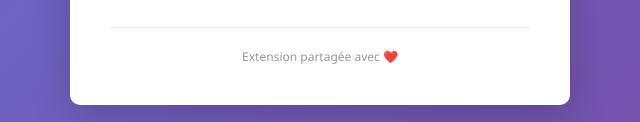
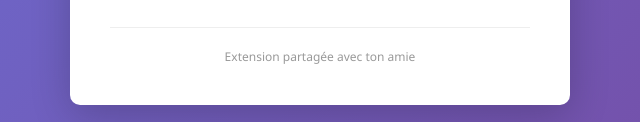
Before and after one commit to jariobensalah706-oss/roblox-skin-share, a browser extension: page index.html in a window 1280 px wide. Shown: the part 873-995 px from the top of the page, 320-960 px from the left. Drawn offline with Linux system fonts and the light colour scheme.

Commit message:
Fix HTML encoding issues in index.html

```diff
--- a/index.html
+++ b/index.html
@@ -224,7 +224,7 @@
         <div class="success-message" id="successMessage"></div>
 
         <footer>
-            <p>Extension partagée avec ❤️</p>
+            <p>Extension partagée avec ton amie</p>
         </footer>
     </div>
 
```
